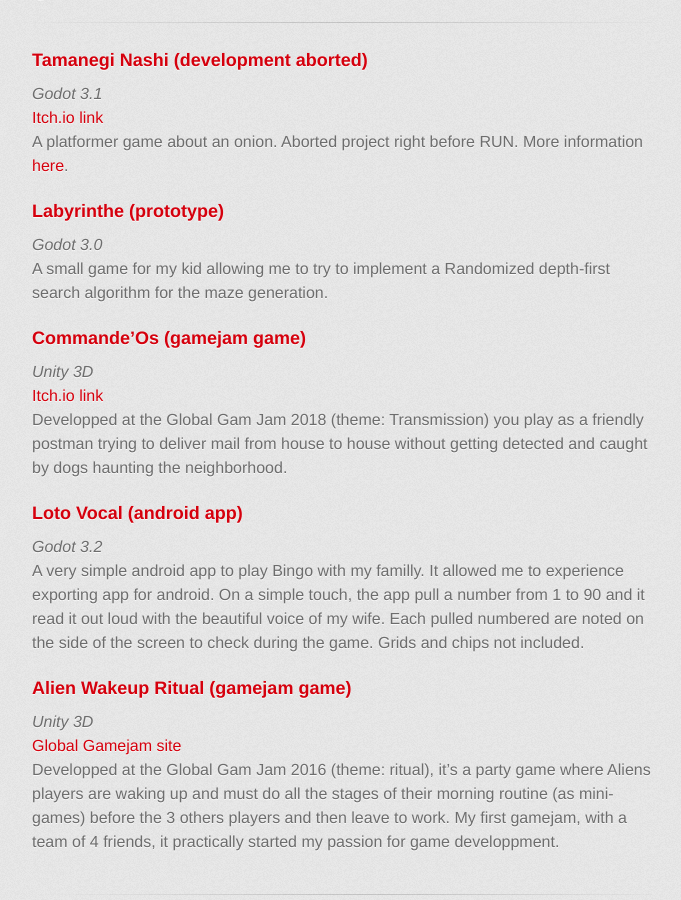
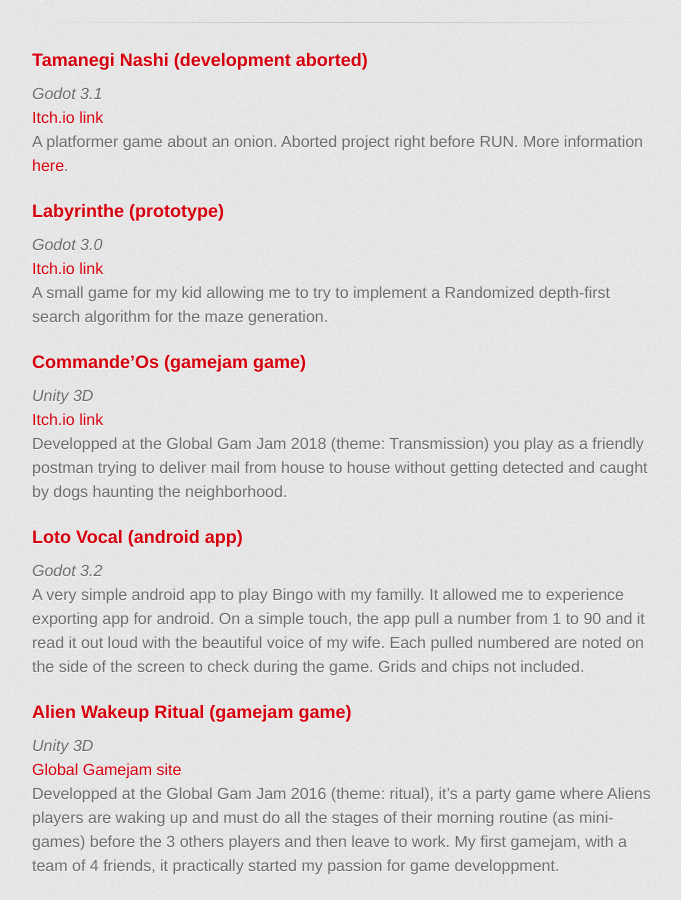
Before and after one commit to HephepTeam/HephepTeam.github.io, a Jekyll site: the page built from index.md, in a window 1280 px wide and 900 px high, scrolled down 2096 px. Shown: the whole window, without its empty margins (298-979 px from the left). Built offline with Jekyll 4.4.1, drawn with Linux system fonts in a browser that asks for light colours; some web fonts are replaced.

Commit message:
corrected commande'OS link

```diff
--- a/index.md
+++ b/index.md
@@ -44,11 +44,12 @@
 
 ### Labyrinthe (prototype)
 *Godot 3.0*
+[Itch.io link](https://hephep.itch.io/labyrinthe){:target="_blank"}
 A small game for my kid allowing me to try to implement a Randomized depth-first search algorithm for the maze generation.
 
 ### Commande'Os (gamejam game)
 *Unity 3D*
-[Itch.io link](https://hepcoco.itch.io/tamanegi-nashi){:target="_blank"}
+[Itch.io link](https://hephep.itch.io/commandeos){:target="_blank"}
 Developped at the Global Gam Jam 2018 (theme: Transmission) you play as a friendly postman trying to deliver mail from house
 to house without getting detected and caught by dogs haunting the neighborhood.
 
```
